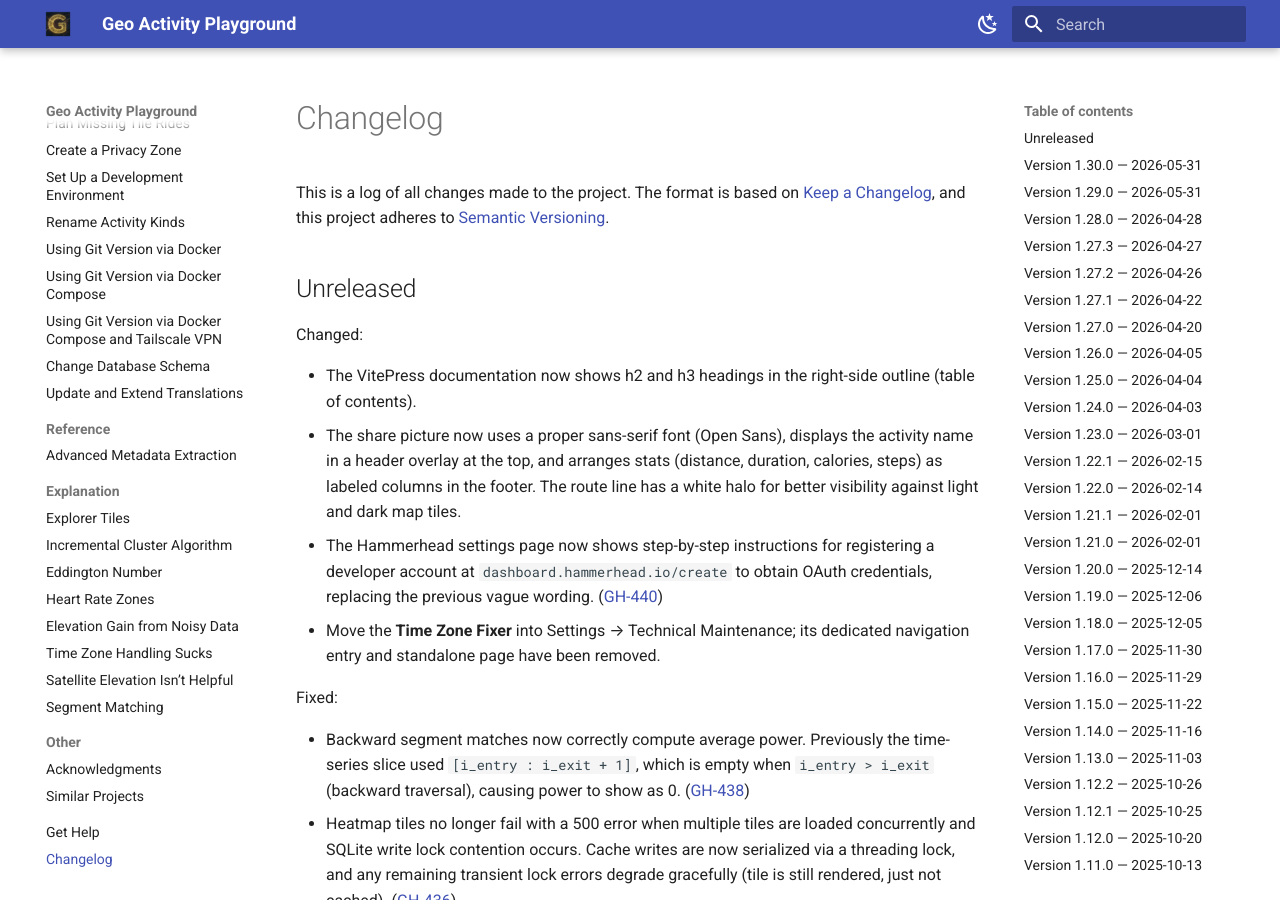
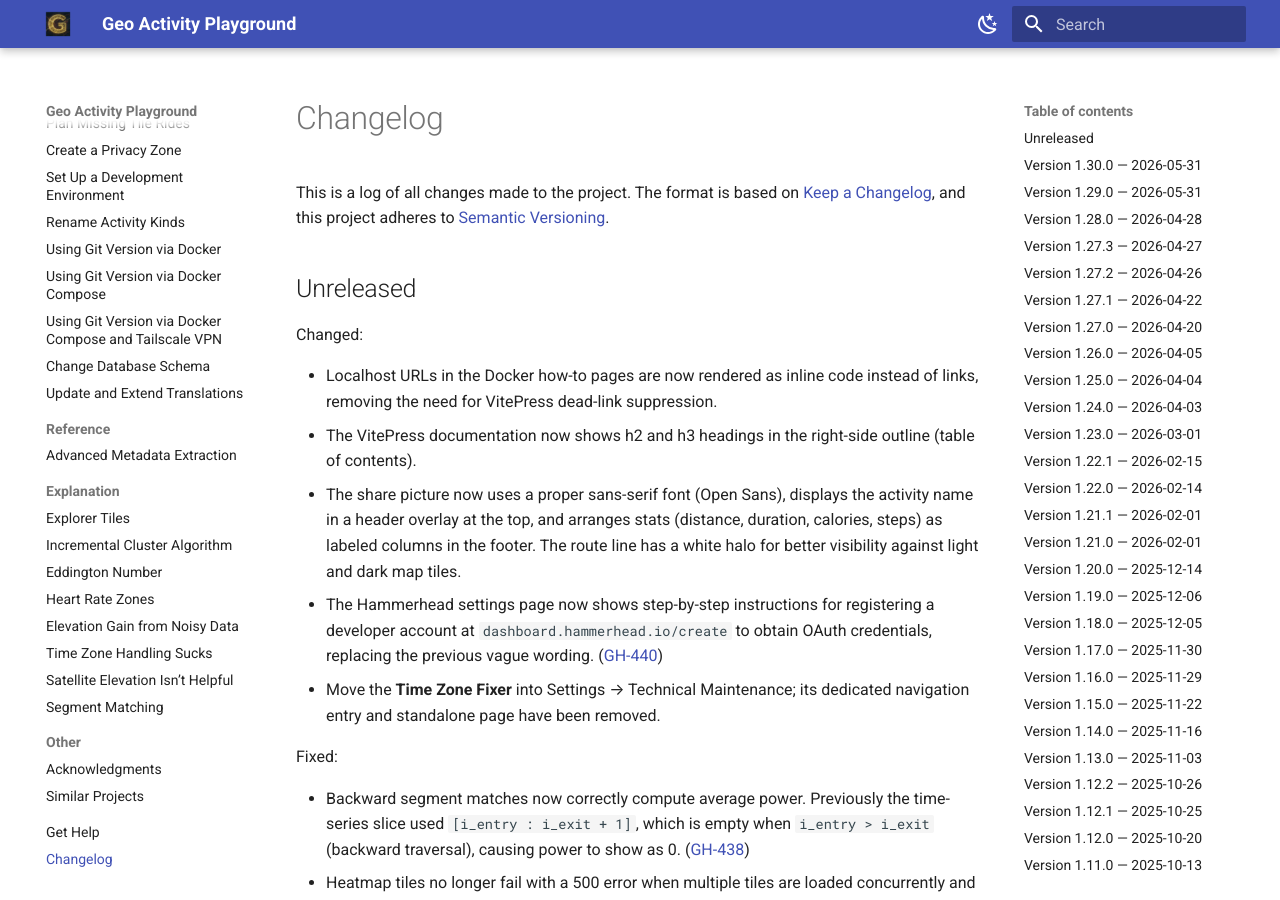
Before and after one commit to martin-ueding/geo-activity-playground, an MkDocs documentation site: the page built from docs/changelog.md, in a window 1280 px wide and 900 px high. Built offline with MkDocs 1.6.1 and Material for MkDocs 9.7.7, drawn with Linux system fonts in a browser that asks for light colours.

Commit message:
docs: changelog entry for localhost link fix

```diff
--- a/docs/changelog.md
+++ b/docs/changelog.md
@@ -19,6 +19,7 @@ Types of changes
 
 Changed:
 
+- Localhost URLs in the Docker how-to pages are now rendered as inline code instead of links, removing the need for VitePress dead-link suppression.
 - The VitePress documentation now shows h2 and h3 headings in the right-side outline (table of contents).
 - The share picture now uses a proper sans-serif font (Open Sans), displays the activity name in a header overlay at the top, and arranges stats (distance, duration, calories, steps) as labeled columns in the footer. The route line has a white halo for better visibility against light and dark map tiles.
 - The Hammerhead settings page now shows step-by-step instructions for registering a developer account at `dashboard.hammerhead.io/create` to obtain OAuth credentials, replacing the previous vague wording. ([GH-440](https://github.com/martin-ueding/geo-activity-playground/discussions/440))
```
